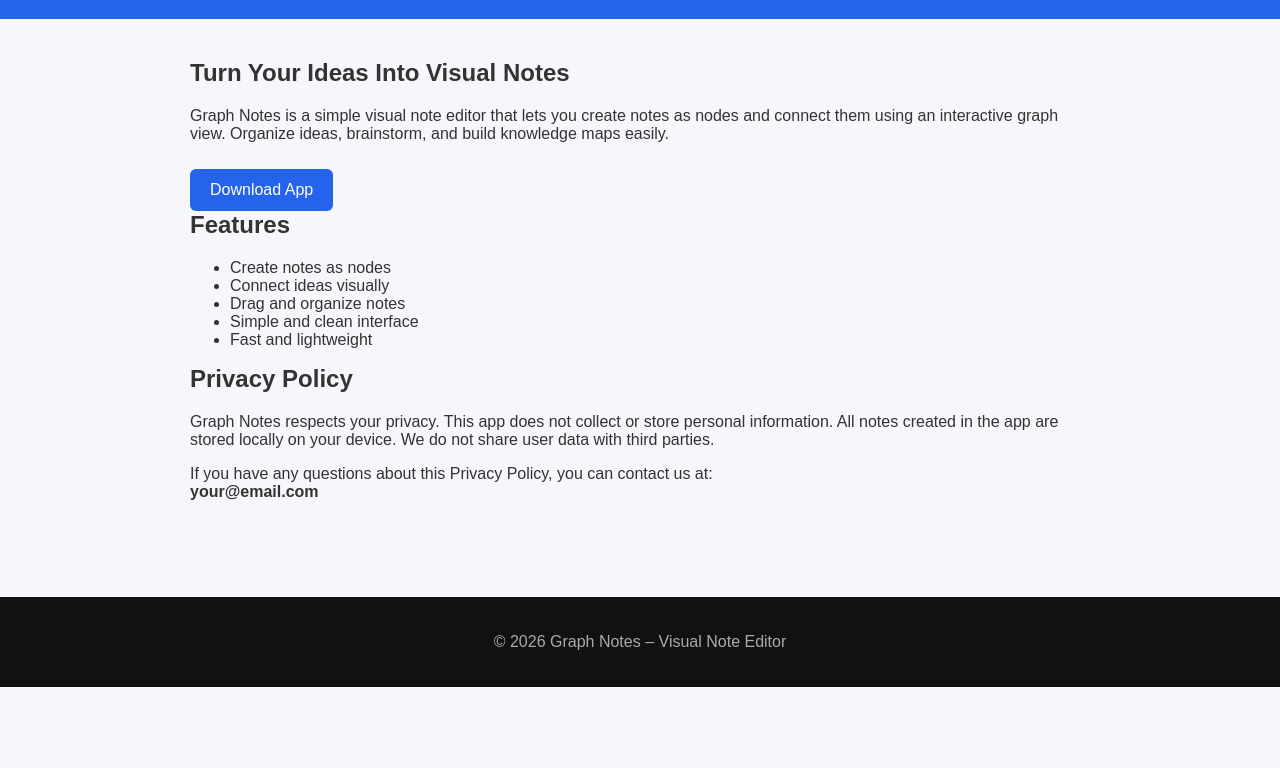
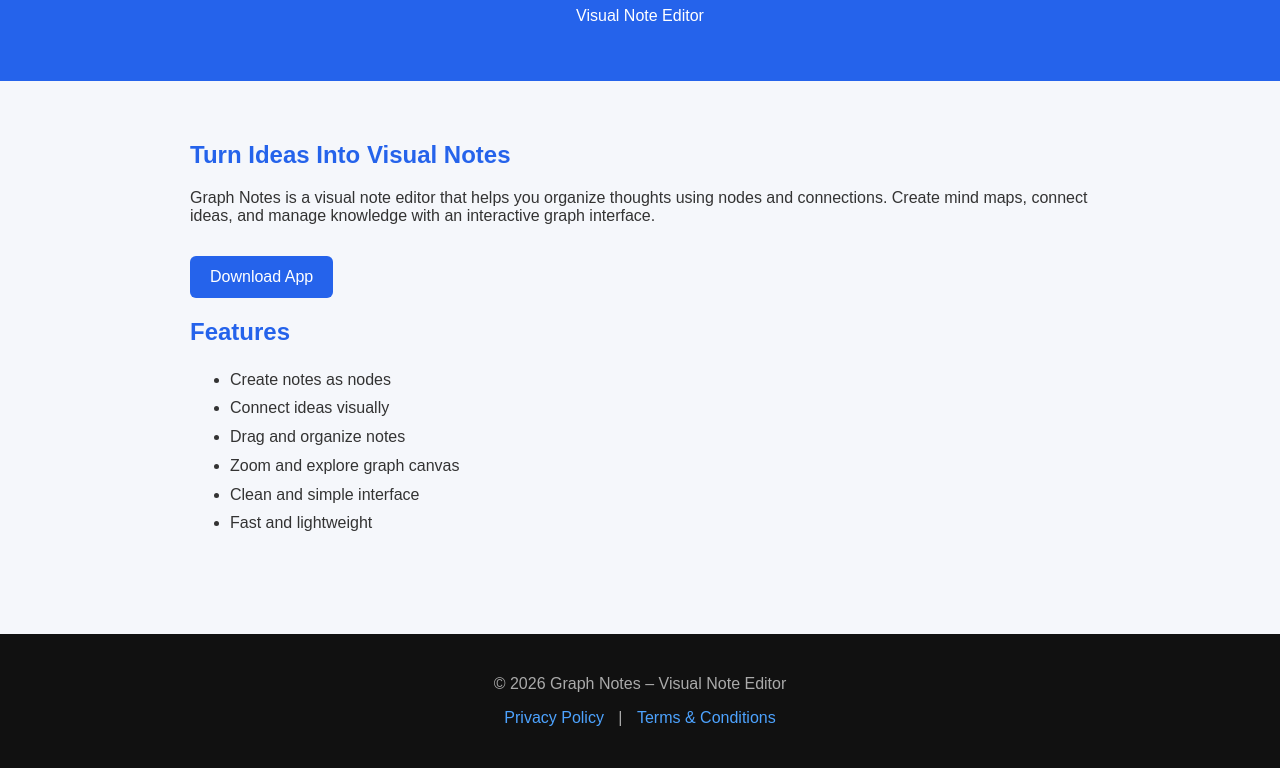
Before and after one commit to BugBlitz98/GraphNotes, a plain HTML site: page index.html in a window 1280 px wide. Shown: the part 113-881 px from the top of the page. Before the commit the page ends 800 px from the top, so only its background shows below. Drawn offline with Linux system fonts and the light colour scheme.

Commit message:
Update styling and content in index.html

```diff
--- a/index.html
+++ b/index.html
@@ -4,6 +4,7 @@
 <meta charset="UTF-8">
 <meta name="viewport" content="width=device-width, initial-scale=1.0">
 <title>Graph Notes – Visual Note Editor</title>
+
 <style>
 body{
   font-family: Arial, sans-serif;
@@ -11,20 +12,24 @@ body{
   background:#f5f7fb;
   color:#333;
 }
+
 header{
   background:#2563eb;
   color:white;
-  padding:20px;
+  padding:40px 20px;
   text-align:center;
 }
+
 .container{
   max-width:900px;
   margin:auto;
   padding:40px 20px;
 }
-h1,h2{
-  margin-top:0;
+
+h2{
+  color:#2563eb;
 }
+
 .btn{
   display:inline-block;
   padding:12px 20px;
@@ -32,16 +37,32 @@ h1,h2{
   color:white;
   text-decoration:none;
   border-radius:6px;
-  margin-top:10px;
+  margin-top:15px;
 }
+
+ul{
+  line-height:1.8;
+}
+
 footer{
   background:#111;
   color:#aaa;
   text-align:center;
-  padding:20px;
+  padding:25px;
   margin-top:40px;
 }
+
+footer a{
+  color:#4da3ff;
+  text-decoration:none;
+  margin:0 10px;
+}
+
+footer a:hover{
+  text-decoration:underline;
+}
 </style>
+
 </head>
 
 <body>
@@ -53,40 +74,37 @@ footer{
 
 <div class="container">
 
-<h2>Turn Your Ideas Into Visual Notes</h2>
+<h2>Turn Ideas Into Visual Notes</h2>
 <p>
-Graph Notes is a simple visual note editor that lets you create notes as nodes
-and connect them using an interactive graph view. Organize ideas, brainstorm,
-and build knowledge maps easily.
+Graph Notes is a visual note editor that helps you organize thoughts using
+nodes and connections. Create mind maps, connect ideas, and manage knowledge
+with an interactive graph interface.
 </p>
 
 <a class="btn" href="#">Download App</a>
 
 <h2>Features</h2>
+
 <ul>
 <li>Create notes as nodes</li>
 <li>Connect ideas visually</li>
 <li>Drag and organize notes</li>
-<li>Simple and clean interface</li>
+<li>Zoom and explore graph canvas</li>
+<li>Clean and simple interface</li>
 <li>Fast and lightweight</li>
 </ul>
-
-<h2>Privacy Policy</h2>
-<p>
-Graph Notes respects your privacy. This app does not collect or store personal
-information. All notes created in the app are stored locally on your device.
-We do not share user data with third parties.
-</p>
-
-<p>
-If you have any questions about this Privacy Policy, you can contact us at:
-<br><b>your@email.com</b>
-</p>
 
 </div>
 
 <footer>
+
 <p>© 2026 Graph Notes – Visual Note Editor</p>
+
+<p>
+<a href="privacy.html">Privacy Policy</a> |
+<a href="terms.html">Terms & Conditions</a>
+</p>
+
 </footer>
 
 </body>
```
